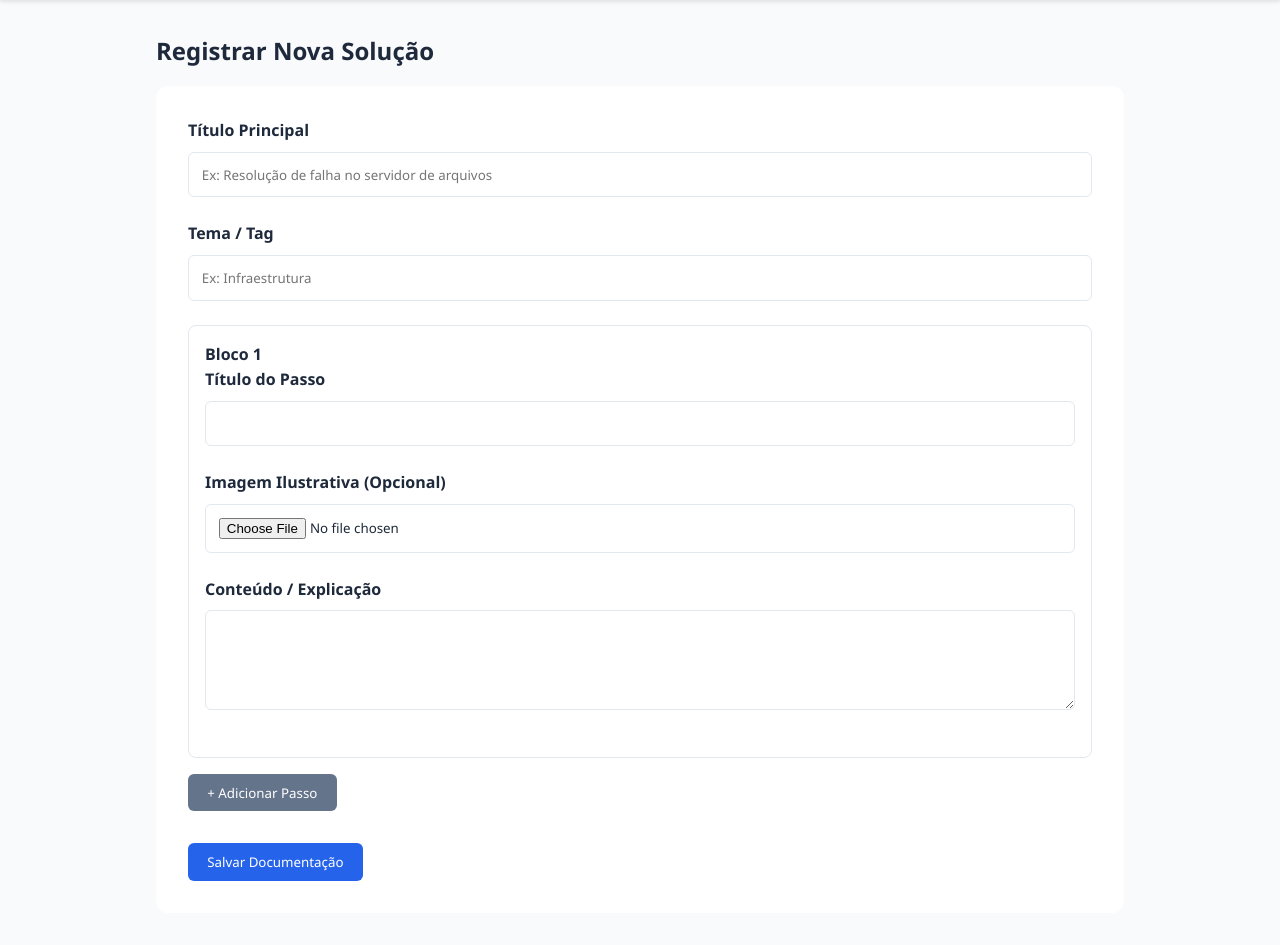
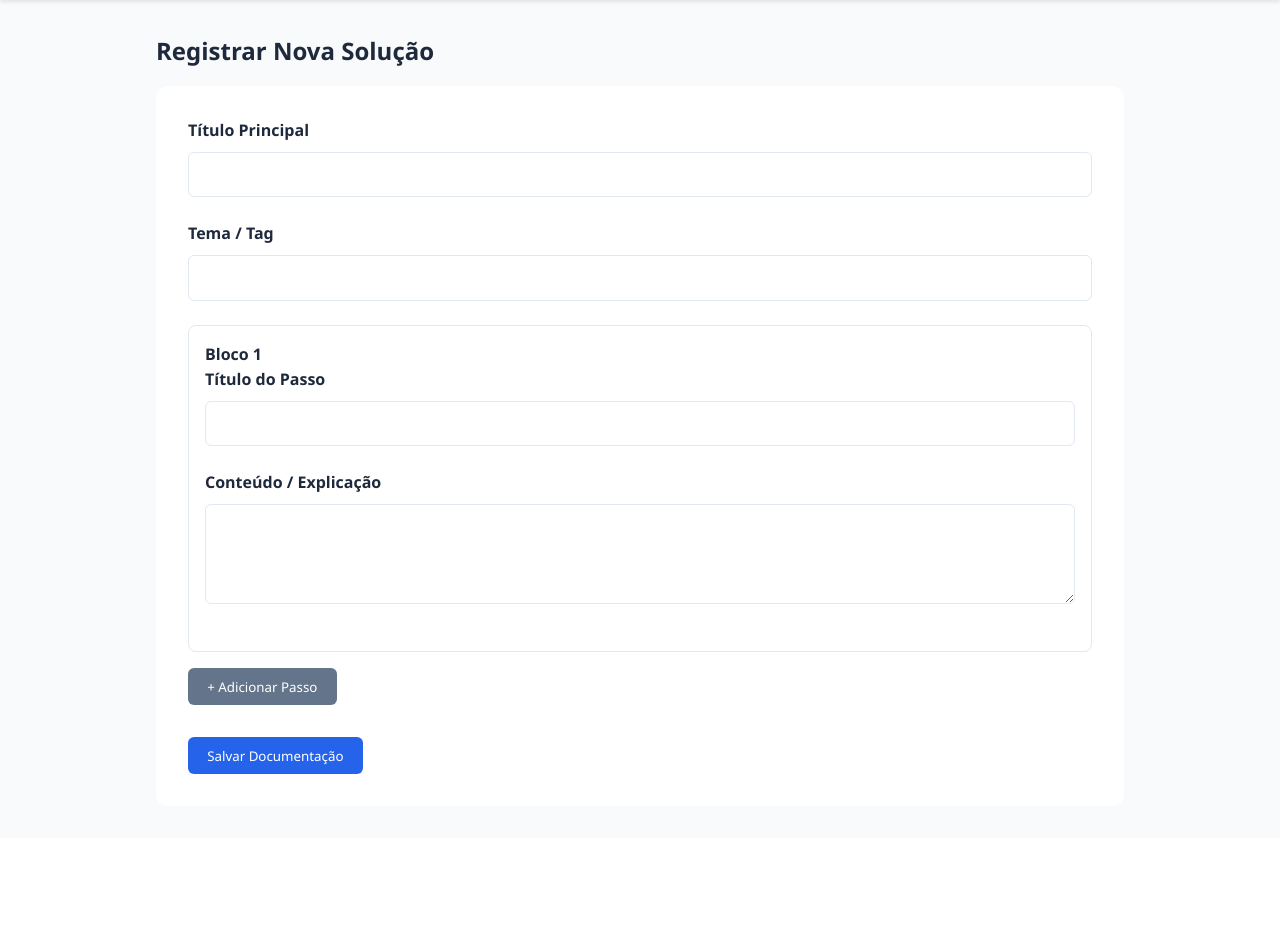
Before and after one commit to joaomesquitalima/notes, a Flask app: page /criar in a window 1280 px wide. Shown: the part 77-1022 px from the top of the page. After the commit the page ends 851 px from the top, so only its background shows below. Run offline with Flask 3, Linux system fonts and the light colour scheme; some libraries are stand-ins or nearby versions.

Commit message:
Removendo inputs de imagem antigos e centralizando prints

```diff
--- a/app.py
+++ b/app.py
@@ -4,7 +4,7 @@
 from werkzeug.utils import secure_filename
 
 app = Flask(__name__)
-app.config['SECRET_KEY'] = 'chave_super_secreta_aqui'
+app.config['SECRET_KEY'] = '1982'
 app.config['SQLALCHEMY_DATABASE_URI'] = 'sqlite:///notas.db'
 app.config['UPLOAD_FOLDER'] = 'static/uploads'
 app.config['MAX_CONTENT_LENGTH'] = 16 * 1024 * 1024 # Máximo de 16MB por imagem
@@ -50,26 +50,16 @@
         db.session.add(nova_nota)
         db.session.commit()
 
-        # Processar blocos dinâmicos
         titulos_bloco = request.form.getlist('titulo_bloco[]')
         conteudos_bloco = request.form.getlist('conteudo[]')
-        imagens_bloco = request.files.getlist('imagem[]')
 
         for i in range(len(titulos_bloco)):
-            nome_imagem = None
-            if i < len(imagens_bloco) and imagens_bloco[i].filename != '':
-                arq = imagens_bloco[i]
-                nome_imagem = secure_filename(arq.filename)
-                arq.save(os.path.join(app.config['UPLOAD_FOLDER'], nome_imagem))
-
-            # Prevenção contra o IndexError
             conteudo_seguro = conteudos_bloco[i] if i < len(conteudos_bloco) else ""
-
             novo_bloco = Bloco(
                 nota_id=nova_nota.id,
                 titulo_bloco=titulos_bloco[i],
                 conteudo=conteudo_seguro,
-                imagem=nome_imagem
+                imagem=None # Removemos o upload antigo!
             )
             db.session.add(novo_bloco)
 
@@ -86,29 +76,17 @@
         nota.titulo = request.form['titulo']
         nota.tag = request.form['tag'].strip().title()
 
-        # Pega as listas enviadas pelo formulário
         titulos_bloco = request.form.getlist('titulo_bloco[]')
         conteudos_bloco = request.form.getlist('conteudo[]')
-        imagens_bloco = request.files.getlist('imagem[]')
         imagens_atuais = request.form.getlist('imagem_atual[]')
 
-        # Remove os blocos antigos do banco (as imagens continuam na pasta)
         for bloco in nota.blocos:
             db.session.delete(bloco)
         db.session.commit()
 
-        # Recria os blocos atualizados
         for i in range(len(titulos_bloco)):
-            # Mantém a imagem atual como padrão
-            nome_imagem = imagens_atuais[i] if i < len(imagens_atuais) else None
-
-            # Se o usuário enviou uma imagem nova para este bloco, substitui
-            if i < len(imagens_bloco) and imagens_bloco[i].filename != '':
-                arq = imagens_bloco[i]
-                nome_imagem = secure_filename(arq.filename)
-                arq.save(os.path.join(app.config['UPLOAD_FOLDER'], nome_imagem))
-
-            # Prevenção contra o IndexError
+            # Se a imagem for apagada pelo utilizador, ela vem vazia e guarda como None
+            nome_imagem = imagens_atuais[i] if i < len(imagens_atuais) and imagens_atuais[i] != '' else None
             conteudo_seguro = conteudos_bloco[i] if i < len(conteudos_bloco) else ""
 
             novo_bloco = Bloco(
--- a/static/style.css
+++ b/static/style.css
@@ -19,7 +19,17 @@
 .card:hover { transform: translateY(-2px); box-shadow: 0 4px 6px rgba(0,0,0,0.1); }
 .tag { background: #e0f2fe; color: #0369a1; padding: 0.2rem 0.6rem; border-radius: 99px; font-size: 0.8rem; font-weight: bold; }
 .bloco { background: #f1f5f9; padding: 1rem; border-radius: 8px; margin-bottom: 1rem; border-left: 4px solid var(--primary); }
-.bloco img { max-width: 100%; border-radius: 6px; margin-bottom: 1rem; }
+.bloco img, .bloco p img {
+    max-width: 100%;
+    max-height: 500px;
+    width: auto;
+    height: auto;
+    object-fit: contain;
+    border-radius: 6px;
+    display: block;
+    /* O 'auto' nas margens esquerda e direita é o que faz a imagem ir para o centro */
+    margin: 0 auto 1rem auto;
+}
 .form-group { margin-bottom: 1.5rem; }
 .form-group label { display: block; margin-bottom: 0.5rem; font-weight: 600; }
 .form-group input, .form-group textarea { width: 100%; padding: 0.8rem; border: 1px solid var(--border); border-radius: 6px; }
--- a/templates/base.html
+++ b/templates/base.html
@@ -7,19 +7,24 @@
     <link rel="stylesheet" href="{{ url_for('static', filename='style.css') }}">
 
    <script src="https://cdnjs.cloudflare.com/ajax/libs/tinymce/6.8.3/tinymce.min.js" referrerpolicy="origin"></script>
+<script src="https://cdnjs.cloudflare.com/ajax/libs/tinymce/6.8.3/tinymce.min.js" referrerpolicy="origin"></script>
+<script src="https://cdnjs.cloudflare.com/ajax/libs/tinymce/6.8.3/tinymce.min.js" referrerpolicy="origin"></script>
 <script>
     const configEditor = {
         selector: '.editor-rico',
         menubar: false,
-        plugins: 'lists',
-        toolbar: 'undo redo | bold italic | blocks fontsize | bullist numlist',
-        height: 250
+        plugins: 'lists image',
+        /* Adicionamos alignleft aligncenter alignright na barra */
+        toolbar: 'undo redo | bold italic | alignleft aligncenter alignright | blocks fontsize | bullist numlist | image',
+        paste_data_images: true,
+        height: 300,
+        /* Força a imagem a ficar no centro enquanto você edita */
+        content_style: "img { display: block; margin: 0 auto 1rem auto; max-width: 100%; height: auto; }"
     };
     document.addEventListener("DOMContentLoaded", function() {
         tinymce.init(configEditor);
     });
 </script>
-
 </head>
 <body>
     <nav class="navbar">
--- a/templates/form.html
+++ b/templates/form.html
@@ -2,35 +2,18 @@
 {% block content %}
 <h2>Registrar Nova Solução</h2>
 <form method="POST" enctype="multipart/form-data" onsubmit="tinymce.triggerSave();" style="background: white; padding: 2rem; border-radius: 12px; margin-top: 1rem;">
-    <div class="form-group">
-        <label>Título Principal</label>
-        <input type="text" name="titulo" placeholder="Ex: Resolução de falha no servidor de arquivos" required>
-    </div>
-    <div class="form-group">
-        <label>Tema / Tag</label>
-        <input type="text" name="tag" placeholder="Ex: Infraestrutura" required>
-    </div>
+    <div class="form-group"><label>Título Principal</label><input type="text" name="titulo" required></div>
+    <div class="form-group"><label>Tema / Tag</label><input type="text" name="tag" required></div>
 
     <div id="blocos-container">
         <div class="bloco-input" style="border: 1px solid #e2e8f0; padding: 1rem; border-radius: 8px; margin-bottom: 1rem;">
             <h4>Bloco 1</h4>
-            <div class="form-group">
-                <label>Título do Passo</label>
-                <input type="text" name="titulo_bloco[]" required>
-            </div>
-            <div class="form-group">
-                <label>Imagem Ilustrativa (Opcional)</label>
-                <input type="file" name="imagem[]" accept="image/*">
-            </div>
-            <div class="form-group">
-                <label>Conteúdo / Explicação</label>
-                <textarea name="conteudo[]" class="editor-rico" rows="4"></textarea>
-            </div>
+            <div class="form-group"><label>Título do Passo</label><input type="text" name="titulo_bloco[]" required></div>
+            <div class="form-group"><label>Conteúdo / Explicação</label><textarea name="conteudo[]" class="editor-rico" rows="4"></textarea></div>
         </div>
     </div>
 
-    <button type="button" class="btn" onclick="adicionarBloco()" style="background: #64748b; margin-bottom: 2rem;">+ Adicionar Passo</button>
-    <br>
+    <button type="button" class="btn" onclick="adicionarBloco()" style="background: #64748b; margin-bottom: 2rem;">+ Adicionar Passo</button><br>
     <button type="submit" class="btn">Salvar Documentação</button>
 </form>
 
@@ -43,11 +26,9 @@
         <div class="bloco-input" style="border: 1px solid #e2e8f0; padding: 1rem; border-radius: 8px; margin-bottom: 1rem; margin-top: 1rem;">
             <h4>Bloco ${contador}</h4>
             <div class="form-group"><label>Título do Passo</label><input type="text" name="titulo_bloco[]" required></div>
-            <div class="form-group"><label>Imagem Ilustrativa (Opcional)</label><input type="file" name="imagem[]" accept="image/*"></div>
             <div class="form-group"><label>Conteúdo / Explicação</label><textarea name="conteudo[]" class="editor-rico" rows="4"></textarea></div>
         </div>`;
         container.insertAdjacentHTML('beforeend', html);
-
         tinymce.init(configEditor);
     }
 </script>
```
